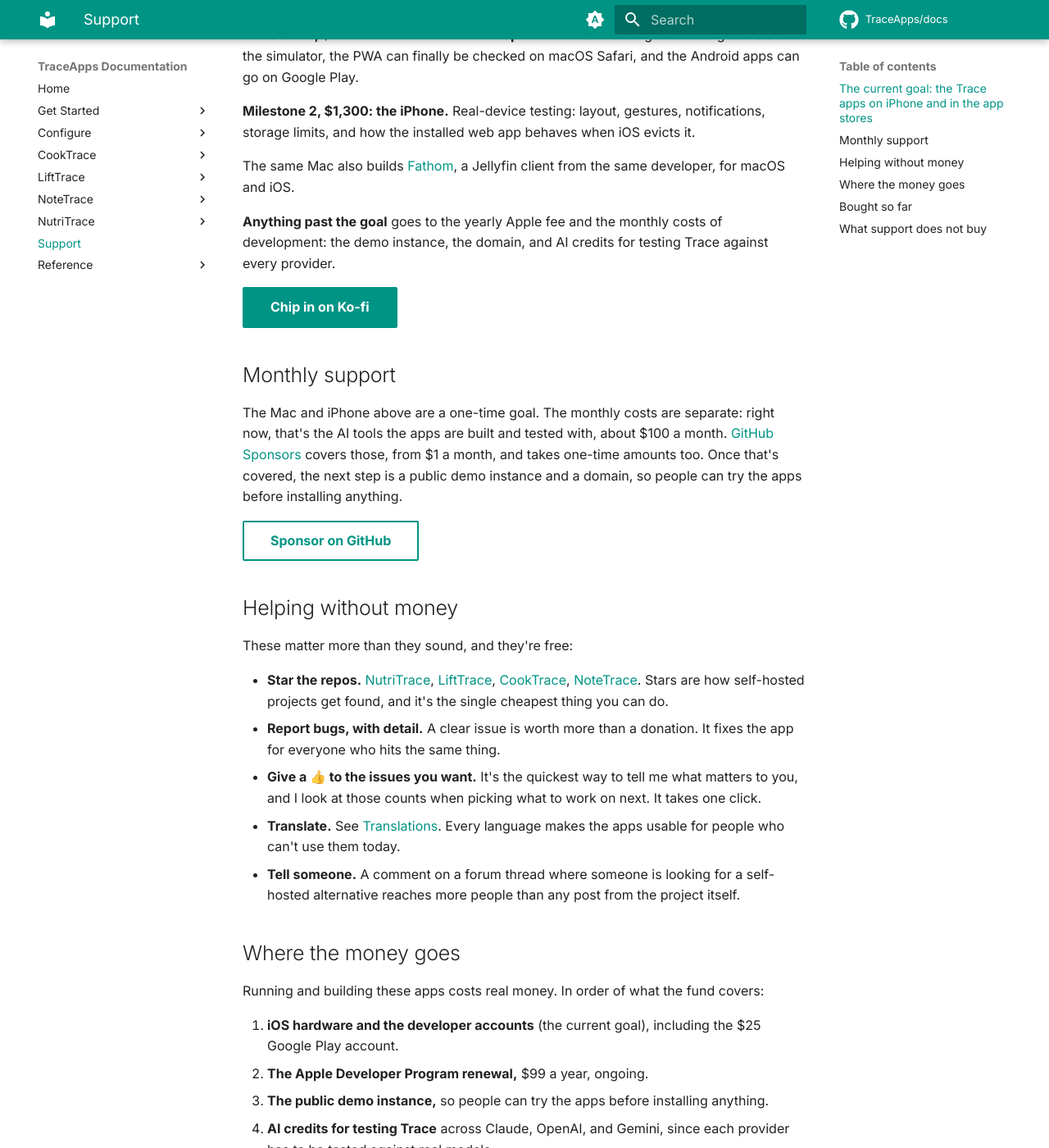
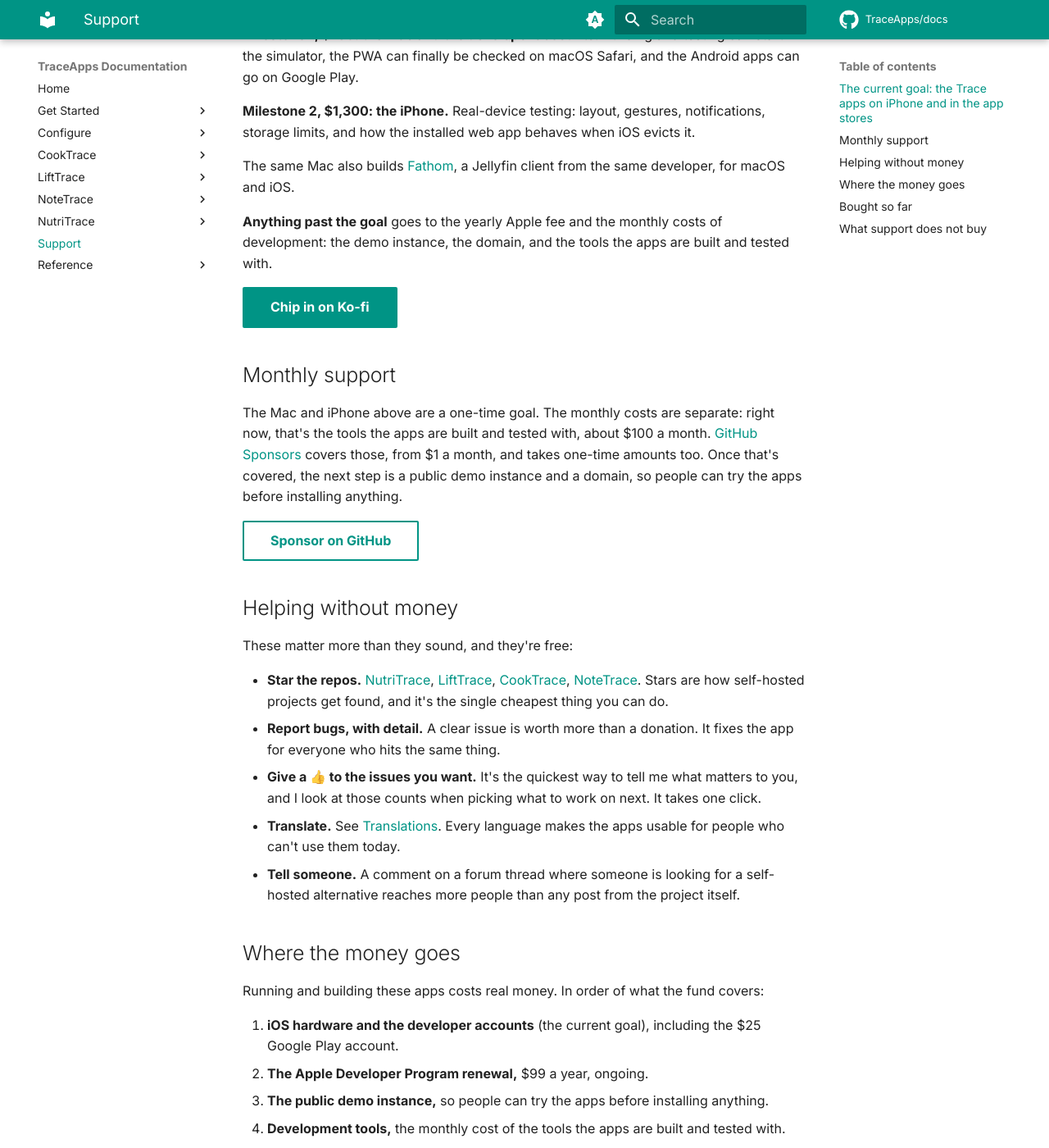
Before and after one commit to TraceApps/docs, an MkDocs documentation site: the page built from docs/support.md, in a window 1280 px wide and 1400 px high, scrolled down 1074 px. Shown: the whole window at 82% size. Built offline with MkDocs 1.6.1 and Material for MkDocs 9.7.7, drawn with Linux system fonts in a browser that asks for light colours; comment, search, counter and statistics services are not loaded; some of the changed text lies outside the part shown.

Commit message:
Support page: describe the monthly costs as development tools

```diff
--- a/docs/support.md
+++ b/docs/support.md
@@ -27,13 +27,13 @@ The goal is set at the round $1,300. The rest is covered either way.
 
 The same Mac also builds [Fathom](https://github.com/Fathom-Media/fathom), a Jellyfin client from the same developer, for macOS and iOS.
 
-**Anything past the goal** goes to the yearly Apple fee and the monthly costs of development: the demo instance, the domain, and AI credits for testing Trace against every provider.
+**Anything past the goal** goes to the yearly Apple fee and the monthly costs of development: the demo instance, the domain, and the tools the apps are built and tested with.
 
 [Chip in on Ko-fi](https://ko-fi.com/traceapps){ .md-button .md-button--primary }
 
 ## Monthly support
 
-The Mac and iPhone above are a one-time goal. The monthly costs are separate: right now, that's the AI tools the apps are built and tested with, about $100 a month. [GitHub Sponsors](https://github.com/sponsors/TraceApps) covers those, from $1 a month, and takes one-time amounts too. Once that's covered, the next step is a public demo instance and a domain, so people can try the apps before installing anything.
+The Mac and iPhone above are a one-time goal. The monthly costs are separate: right now, that's the tools the apps are built and tested with, about $100 a month. [GitHub Sponsors](https://github.com/sponsors/TraceApps) covers those, from $1 a month, and takes one-time amounts too. Once that's covered, the next step is a public demo instance and a domain, so people can try the apps before installing anything.
 
 [Sponsor on GitHub](https://github.com/sponsors/TraceApps){ .md-button }
 
@@ -54,7 +54,7 @@ Running and building these apps costs real money. In order of what the fund cove
 1. **iOS hardware and the developer accounts** (the current goal), including the $25 Google Play account.
 2. **The Apple Developer Program renewal,** $99 a year, ongoing.
 3. **The public demo instance,** so people can try the apps before installing anything.
-4. **AI credits for testing Trace** across Claude, OpenAI, and Gemini, since each provider has to be tested against real models.
+4. **Development tools,** the monthly cost of the tools the apps are built and tested with.
 
 Nothing here funds a salary. When something is bought, it's listed below.
 
```
